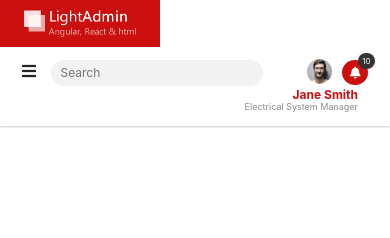
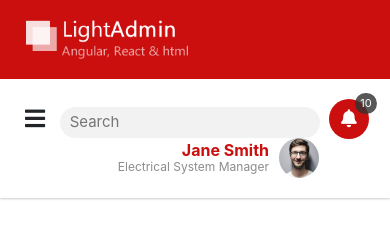
Before and after one commit to dinesho/Lite-Admin-HTML, a website: page index.html in a window 390 px wide. Drawn offline with nearby package versions, Linux system fonts and the light colour scheme.

Commit message:
add 800px breakpoint styles to header

```diff
--- a/index.html
+++ b/index.html
@@ -32,7 +32,7 @@
           <img src="src/assets/logo.fw.png" />
         </div>
         <div class="header-right col">
-          <i class="fas fa-bars"></i>
+          <i class="fas fa-bars menu-trigger"></i>
           <input type="text" placeholder="Search" class="search-input" />
 
           <div class="notifications">
--- a/scss/main.scss
+++ b/scss/main.scss
@@ -1,29 +1,49 @@
 // Header Section
+//---------------------------------
 $primary-color: #cb0e0e;
 
 .header {
   box-shadow: 0 1px 2px #ccc;
 
+  // Header left section
   .header-left {
     background-color: $primary-color;
-    width: 160px;
+    width: 250px;
     text-align: center;
+    padding: 10px 0;
 
     img {
-      width: 70%;
+      width: 65%;
       margin: 10px 0;
+
+      // Breakpoint styles for screens smaller than 800px
+      @media (max-width: 800px) {
+        width: 162px;
+        margin-left: 26px;
+      }
+    }
+
+    // Breakpoint styles for screens smaller than 800px
+    @media (max-width: 800px) {
+      width: 100%;
+      text-align: left;
     }
   }
 
+  // Header right section
   .header-right {
-    padding: 12px;
-    margin: 0 10px;
+    padding: 20px 25px;
+
+    .menu-trigger {
+      font-size: 23px;
+      margin-top: 8px;
+    }
 
     .search-input {
       border: none;
       background: #e8e8e894;
       border-radius: 20px;
-      font-size: 12px;
+      font-size: 15px;
       padding: 4px 10px;
       margin-left: 10px;
 
@@ -33,8 +53,8 @@ $primary-color: #cb0e0e;
     }
 
     .pro-pic {
-      width: 25px;
-      height: 25px;
+      width: 40px;
+      height: 40px;
       background-position: center center;
       background-size: cover;
       border-radius: 50px;
@@ -46,30 +66,31 @@ $primary-color: #cb0e0e;
       position: relative;
       float: right;
       width: 26px;
-      height: 25px;
+      height: 40px;
+      margin-right: 10px;
 
       i {
-        background: #cb0e0e;
+        background: $primary-color;
         color: #fff;
-        font-size: 12px;
-        padding: 7px 8px;
+        font-size: 18px;
+        padding: 10px 12px;
         border-radius: 27px;
-        width: 26px;
-        height: 25px;
+        width: 40px;
+        height: 40px;
       }
 
       .count-label {
         position: absolute;
         top: -6px;
-        background: #333;
+        background: #333333d1;
         color: #fff;
         border-radius: 15px;
-        font-size: 8px;
-        width: 17px;
-        height: 16px;
+        font-size: 11px;
+        width: 22px;
+        height: 21px;
         padding: 2px;
         text-align: center;
-        right: -7px;
+        right: -22px;
       }
     }
 
@@ -80,13 +101,13 @@ $primary-color: #cb0e0e;
 
       .name {
         color: $primary-color;
-        font-size: 12px;
+        font-size: 16px;
         font-weight: bold;
       }
 
       .role {
         color: #8c8c8c;
-        font-size: 9px;
+        font-size: 12px;
         margin-top: -4px;
       }
     }
```
Also changed, not shown: src/css/main.css.
